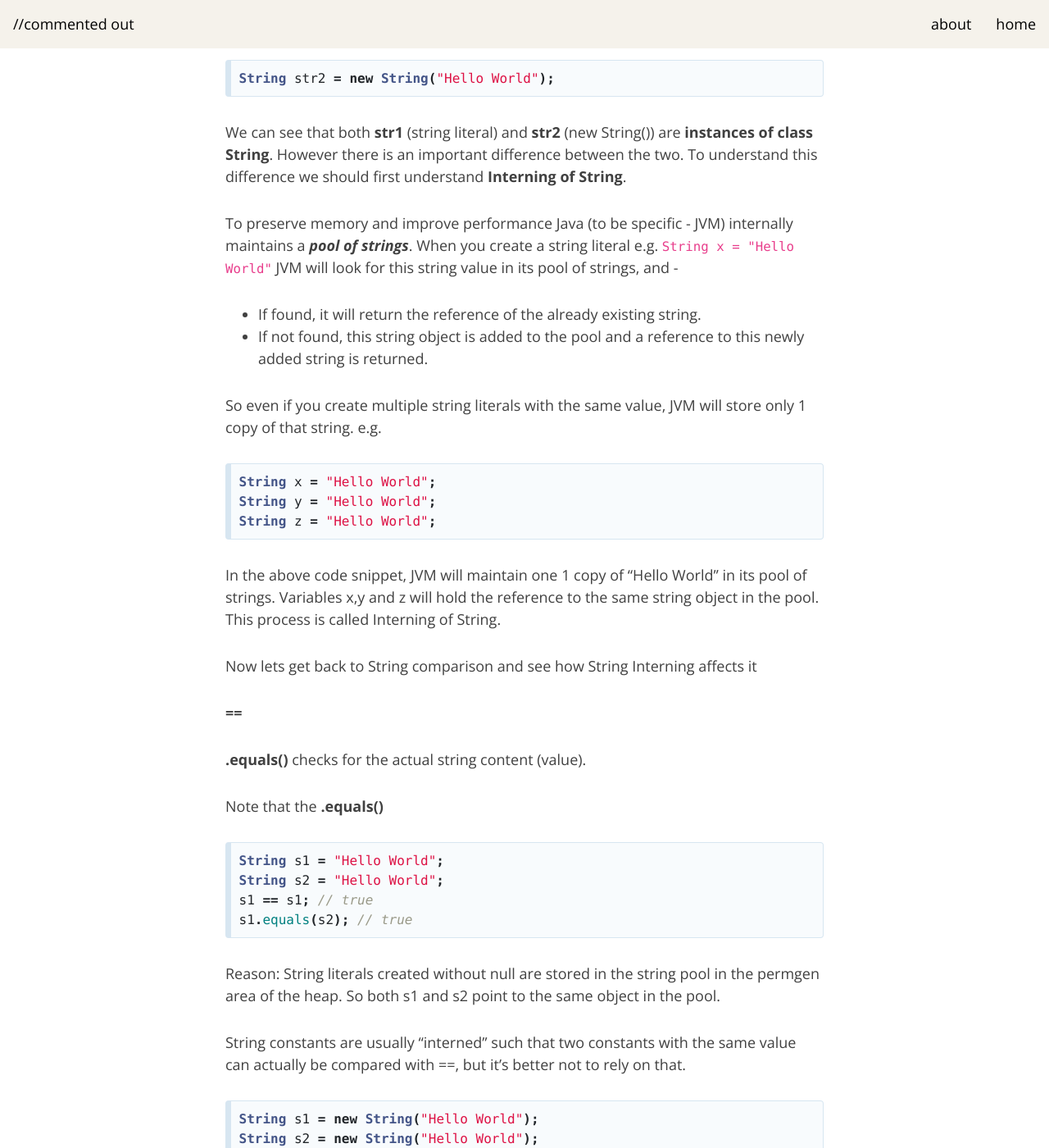
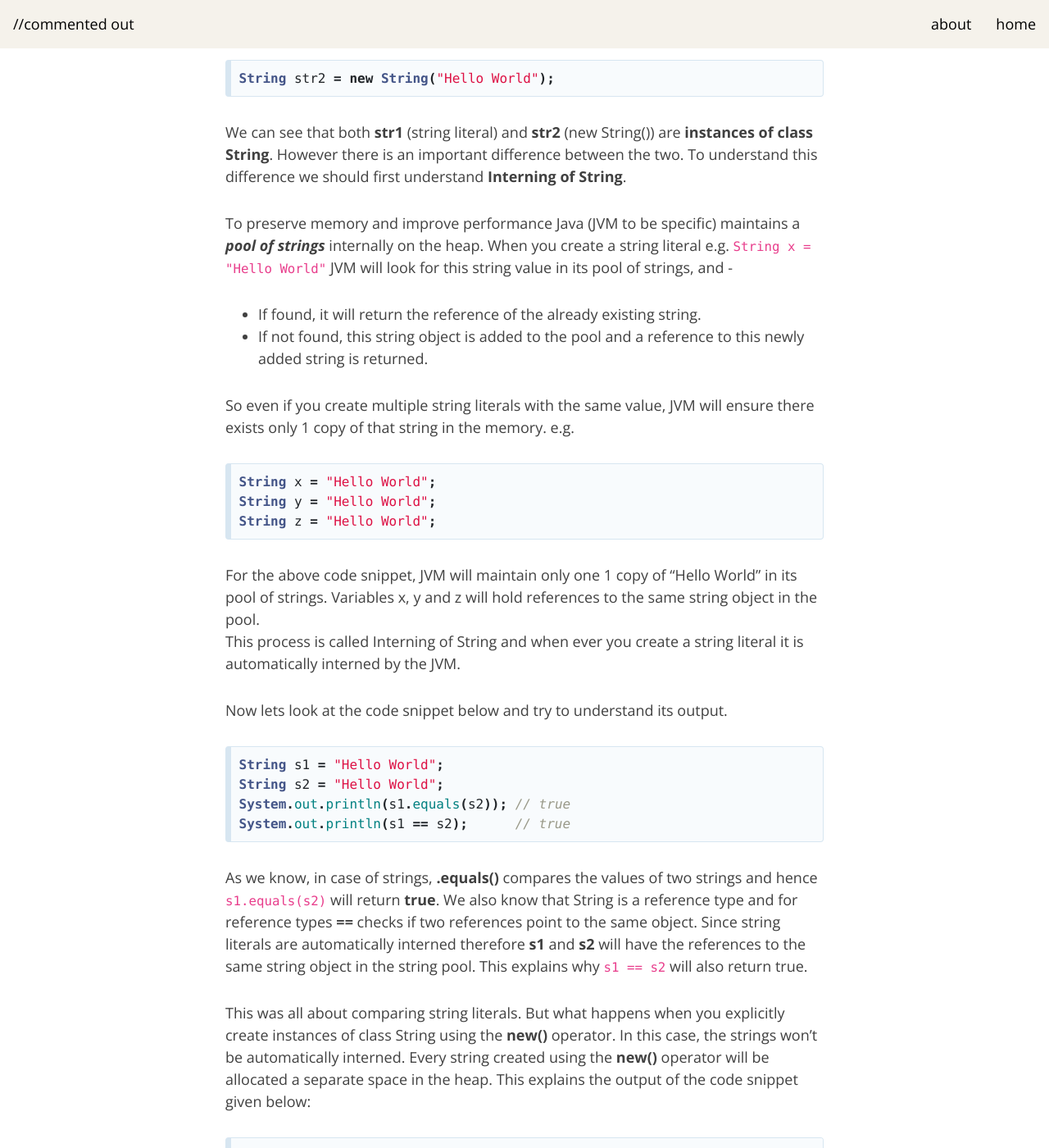
Before and after one commit to commentedout/commentedout.github.io, a Jekyll site: the page built from _posts/2020-04-09-comparing-string-java-cs.md, in a window 1280 px wide and 1400 px high, scrolled down 1241 px. Shown: the whole window at 82% size. Built offline with Jekyll 4.4.1, drawn with Linux system fonts in a browser that asks for light colours; nearby versions of some CDN libraries; some of the changed text lies outside the part shown.

Commit message:
_posts/2020-04-09-comparing-string-java-cs.md updated from https://stackedit.io/

```diff
--- a/_posts/2020-04-09-comparing-string-java-cs.md
+++ b/_posts/2020-04-09-comparing-string-java-cs.md
@@ -40,58 +40,57 @@
 ~~~
 We can see that both **str1** (string literal) and **str2** (new String()) are **instances of class String**. However there is an important difference between the two. To understand this difference we should first understand **Interning of String**.
 
-To preserve memory and improve performance Java (to be specific - JVM) internally maintains a ***pool of strings***. When you create a string literal e.g. `String x = "Hello World"` JVM will look for this string value in its pool of strings, and -
+To preserve memory and improve performance Java (JVM to be specific) maintains a ***pool of strings***  internally on the heap. When you create a string literal e.g. `String x = "Hello World"` JVM will look for this string value in its pool of strings, and -
  - If found, it will return the reference of the already existing string.
  - If not found, this string object is added to the pool and a reference to this newly added string is returned.
 
 
-So even if you create multiple string literals with the same value, JVM will store only 1 copy of that string. e.g.
+So even if you create multiple string literals with the same value, JVM will ensure there exists only 1 copy of that string in the memory. e.g.
 ~~~java
 String x = "Hello World";
 String y = "Hello World";
 String z = "Hello World";
 ~~~
-In the above code snippet, JVM will maintain one 1 copy of "Hello World" in its pool of strings. Variables x,y and z will hold the reference to the same string object in the pool.
-This process is called Interning of String.
+For the above code snippet, JVM will maintain only one 1 copy of "Hello World" in its pool of strings. Variables x, y and z will hold references to the same string object in the pool.
+This process is called Interning of String and when ever you create a string literal it is automatically interned by the JVM.
 
-Now lets get back to String comparison and see how String Interning affects it
-
-
-
-
-
-
-**==**
-
-**.equals()** checks for the actual string content (value).
-
-
-
-Note that the **.equals()**
-
+Now lets look at the code snippet below and try to understand its output.
 ~~~java
 String s1 = "Hello World";
 String s2 = "Hello World";
-s1 == s1; // true
-s1.equals(s2); // true
+System.out.println(s1.equals(s2)); // true
+System.out.println(s1 == s2);      // true
 ~~~
+As we know, in case of strings, **.equals()** compares the values of two strings and hence `s1.equals(s2)` will return **true**. We also know that String is a reference type and for reference types **==** checks if two references point to the same object. Since string literals are automatically interned therefore **s1** and **s2** will have the references to the same string object in the string pool. This explains why `s1 == s2` will also return true.
 
-Reason: String literals created without null are stored in the string pool in the permgen area of the heap. So both s1 and s2 point to the same object in the pool.
-
-String constants are usually "interned" such that two constants with the same value can actually be compared with ==, but it's better not to rely on that.
-
-
+This was all about comparing string literals. But what happens when you explicitly create instances of class String using the **new()** operator. In this case, the strings won't be automatically interned. Every string created using the **new()** operator will be allocated a separate space in the heap. This explains the output of the code snippet given below:
 ~~~java
 String s1 = new String("Hello World");
 String s2 = new String("Hello World");
-s1 == s2; // false
-s1.equals(s2); // true
+System.out.println(s1.equals(s2)); // true
+System.out.println(s1 == s2);      // false. s1 and s2 point to different objects
+~~~
+If you want to intern the strings created using **new()** you will have to manually invoke the `intern()` method.  Like this-
+~~~java
+String s1 = new String("Hello World");
+s1.intern();
+~~~
+When `intern()` is invoked on string **s1**, JVM checks if the string pool already contains a string equal to "*Hello World*". If yes, then the reference to this string object is returned from the pool. Else, this String object is added to the string pool and a reference to this newly added String object is returned.
+
+Lets see the code snippet below and try to understand the output:
+~~~java
+String s1 = new String("Hello World"); //s1 is created on the heap
+String s2 = s1.intern();  //s1 is added to the string pool and s2 stores its reference
+String s3 = "Hello World";  //s3 will point to the already interned string s2
+
+System.out.println(s1 == s3);      // false
+System.out.println(s1 == s2);      // false
+System.out.println(s2 == s3);      // true
 ~~~
 
+In the above code snippet, when we create the string literal **s3** (`String s3 = "Hello World"`) , first the string pool will be searched for "*Hello World*". Since "*Hello World*" was already manually interned in the previous step (`String s2 = s1.intern()`) the reference to the already interned string will be given to **s3**. Eventually both **s2** and **s3** will point to the same string object in the string pool and hence `s2 == s3` will return true.
 
-//Reason: If you create a String object using the `new` keyword a separate space is allocated to it on the heap.
-
-
+I recommend not to use **==** for comparing String values in Java. Instead use **.equals()**.
 
 ## In C#
 
```
